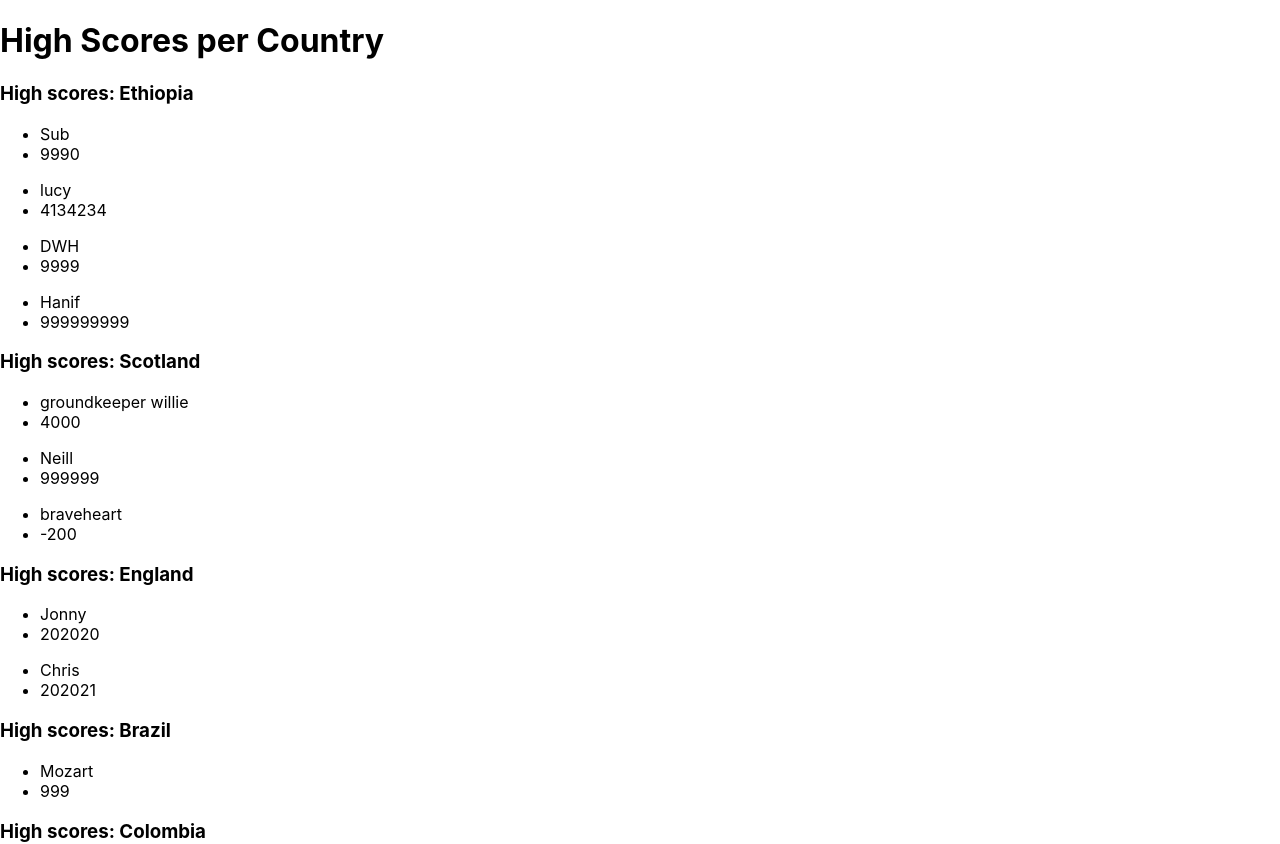
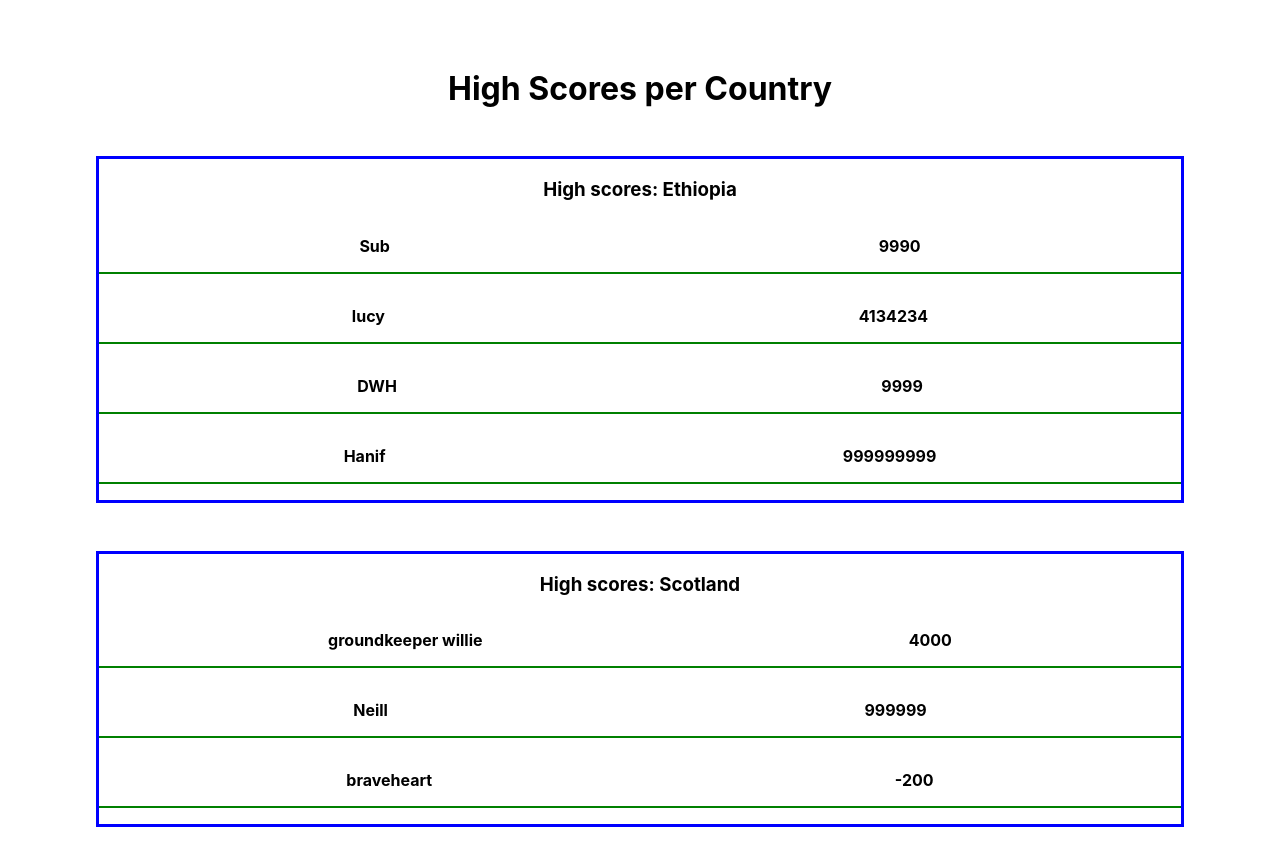
Before and after one commit to oksygenn/high-scores-react, a React (Create React App) app: page / in a window 1280 px wide. Shown: the top 844 px of the page. Built offline with nearby package versions, Linux system fonts and the light colour scheme.

Commit message:
adds classes + css

```diff
--- a/src/App.js
+++ b/src/App.js
@@ -5,12 +5,12 @@ import allCountryScores from "./scores.js";
 
 const App = () => {
   return (
-    <div>
+    <main>
       <h1>High Scores per Country</h1>
       {allCountryScores.map((country, index) => {
         return <HighScoreTable country={country} key={index} />;
       })}
-    </div>
+    </main>
   );
 };
 
--- a/src/HighScoreTable.js
+++ b/src/HighScoreTable.js
@@ -4,7 +4,7 @@ import PlayerScore from "./PlayerScore.js";
 
 const HighScoreTable = (props) => {
   return (
-    <div>
+    <div className="scoreTable">
       <h3>High scores: {props.country.name}</h3>
       {props.country.scores.map((player, index) => {
         return <PlayerScore player={player} key={index} />;
--- a/src/PlayerScore.js
+++ b/src/PlayerScore.js
@@ -2,7 +2,7 @@
 import React from "react";
 const PlayerScore = (props) => {
   return (
-    <ul>
+    <ul className="player">
       <li>{props.player.n}</li>
       <li>{props.player.s}</li>
     </ul>
--- a/src/index.css
+++ b/src/index.css
@@ -1,13 +1,35 @@
 body {
   margin: 0;
-  font-family: -apple-system, BlinkMacSystemFont, 'Segoe UI', 'Roboto', 'Oxygen',
-    'Ubuntu', 'Cantarell', 'Fira Sans', 'Droid Sans', 'Helvetica Neue',
+  font-family: -apple-system, BlinkMacSystemFont, "Segoe UI", "Roboto", "Oxygen",
+    "Ubuntu", "Cantarell", "Fira Sans", "Droid Sans", "Helvetica Neue",
     sans-serif;
   -webkit-font-smoothing: antialiased;
   -moz-osx-font-smoothing: grayscale;
 }
 
 code {
-  font-family: source-code-pro, Menlo, Monaco, Consolas, 'Courier New',
+  font-family: source-code-pro, Menlo, Monaco, Consolas, "Courier New",
     monospace;
 }
+
+li {
+  list-style-type: none;
+}
+
+main {
+  padding: 3rem;
+  text-align: center;
+}
+
+.scoreTable {
+  border: 3px solid blue;
+  margin: 3rem;
+}
+
+.player {
+  display: flex;
+  justify-content: space-around;
+  border-bottom: 2px solid green;
+  padding: 1rem;
+  font-weight: bold;
+}
```
